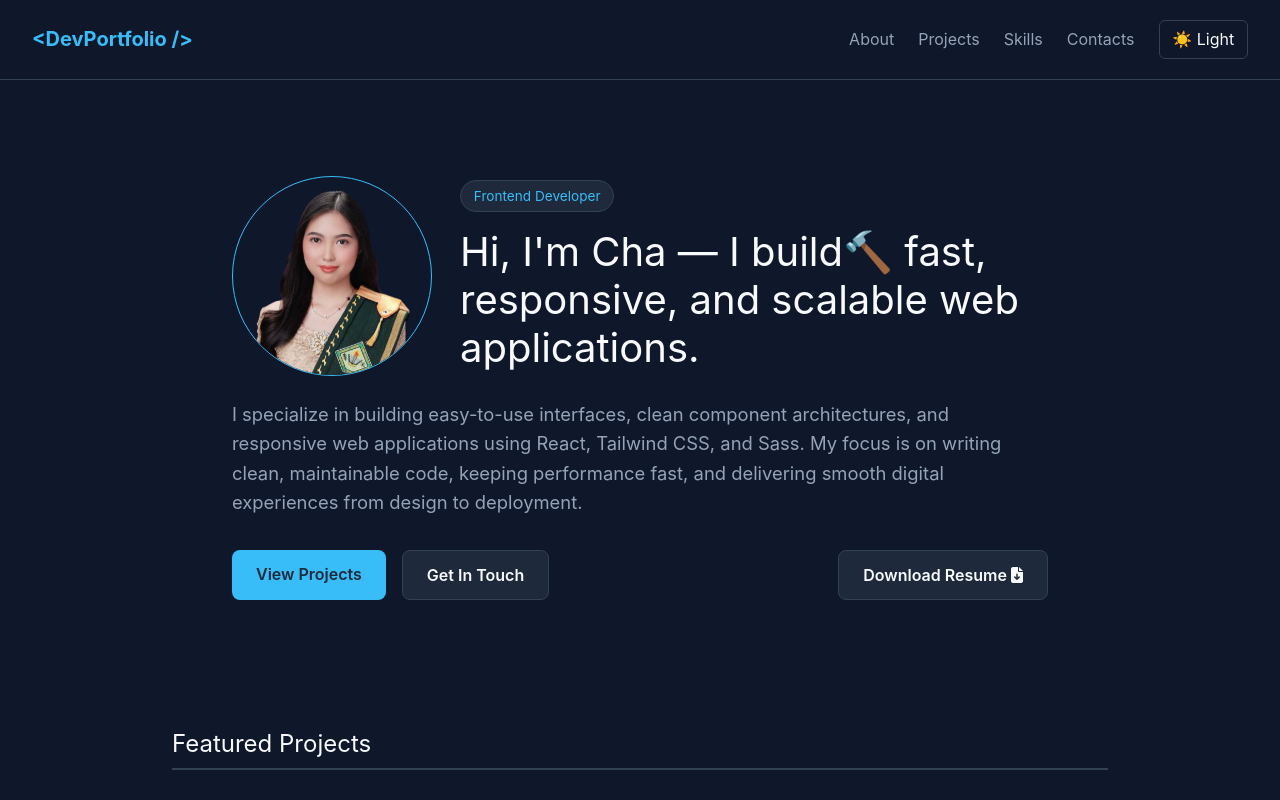
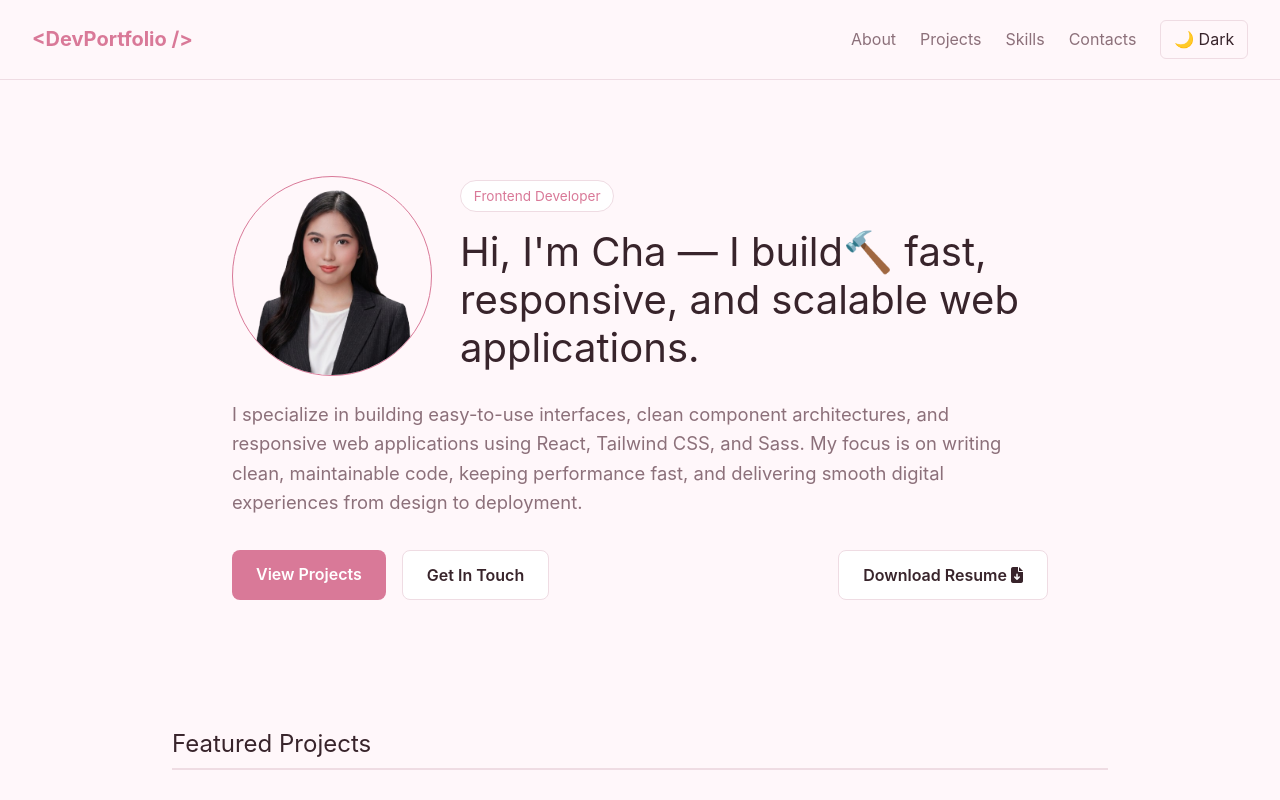
Before and after one commit to margauxvertudes/web-app-portfolio, a React (Vite) app in the folder portfolio-app/: page / in a window 1280 px wide. Shown: the top 800 px of the page. Built offline with nearby package versions, Linux system fonts and the light colour scheme.

Commit message:
initial commit

```diff
--- a/portfolio-app/src/PortfolioApp.jsx
+++ b/portfolio-app/src/PortfolioApp.jsx
@@ -9,7 +9,7 @@ const ABOUT = {
     name: "Margaux Ayezzalyne L. Vertudes",
     username: "Cha",
     position: "Frontend Developer",
-    profilePicture: "/profilePics/profile-picture-1.png",
+    profilePicture: "/profilePics/profile-picture-3.png",
     resume: "Resume_Vertudes.pdf",
     get title() { return `Hi, I'm ${this.username} — I build🔨 fast, responsive, and scalable web applications.`; },
     description: "I specialize in building easy-to-use interfaces, clean component architectures, and responsive web applications using React, Tailwind CSS, and Sass. My focus is on writing clean, maintainable code, keeping performance fast, and delivering smooth digital experiences from design to deployment."
@@ -269,7 +269,7 @@ function CertificationsModal({ certIndex, isCertActive, setIsCertActive }) {
 
 export default function PortfolioApp() {
     const savedTheme = localStorage.getItem("savedTheme");
-    const [theme, setTheme] = useState(savedTheme || "dark");
+    const [theme, setTheme] = useState(savedTheme || "light");
     const [activeDemo, setActiveDemo] = useState(null);
     const [isProjExtended, setIsProjExtended] = useState(false);
     const [activeSkill, setActiveSkill] = useState(null);
--- a/portfolio-app/src/index.css
+++ b/portfolio-app/src/index.css
@@ -1,6 +1,6 @@
 @import "tailwindcss";
 
-.app.dark {
+/* .app.dark {
     --bg-color: #0f172a;
     --cntnr-color: #1e293b;
     --cntnr-border-color: #334155;
@@ -18,6 +18,27 @@
     --txt-muted-color: #64748b;
     --accent: #0284c7;
     --accent-hover: #0369a1;
+} */
+
+/* CHA'S STYLE */
+.app.dark {
+    --bg-color: #241b20;
+    --cntnr-color: #33272d;
+    --cntnr-border-color: #4d3b43;
+    --txt-main-color: #fff4f7;
+    --txt-muted-color: #cbb5bd;
+    --accent: #e89ab2;
+    --accent-hover: #d77d9a;
+}
+
+.app.light {
+    --bg-color: #fff7fa;
+    --cntnr-color: #ffffff;
+    --cntnr-border-color: #efdce3;
+    --txt-main-color: #38242b;
+    --txt-muted-color: #8c707a;
+    --accent: #d97998;
+    --accent-hover: #c65f81;
 }
 
 body { font-family: -apple-system, BlinkMacSystemFont, 'Segoe UI', Roboto, sans-serif; }
```
Also changed, not shown: portfolio-app/public/profilePics/profile-picture-3.png (added).
